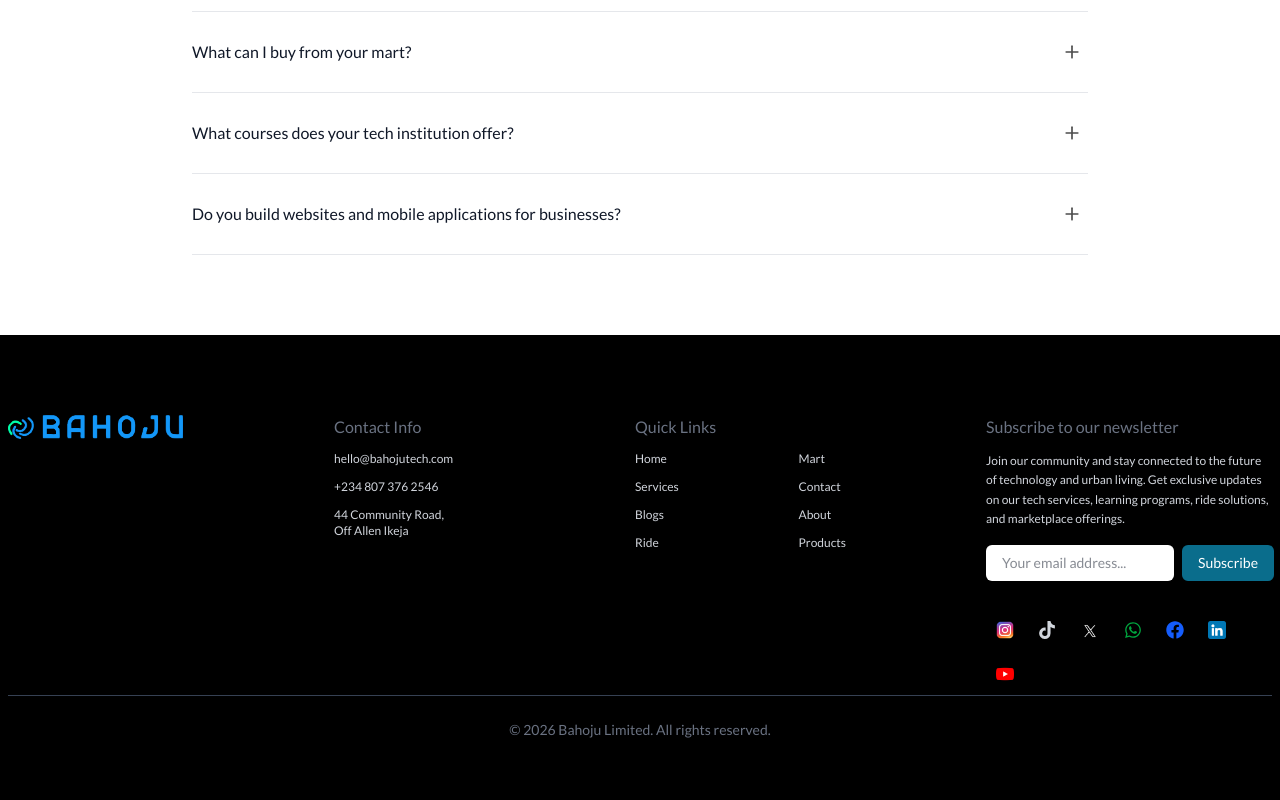
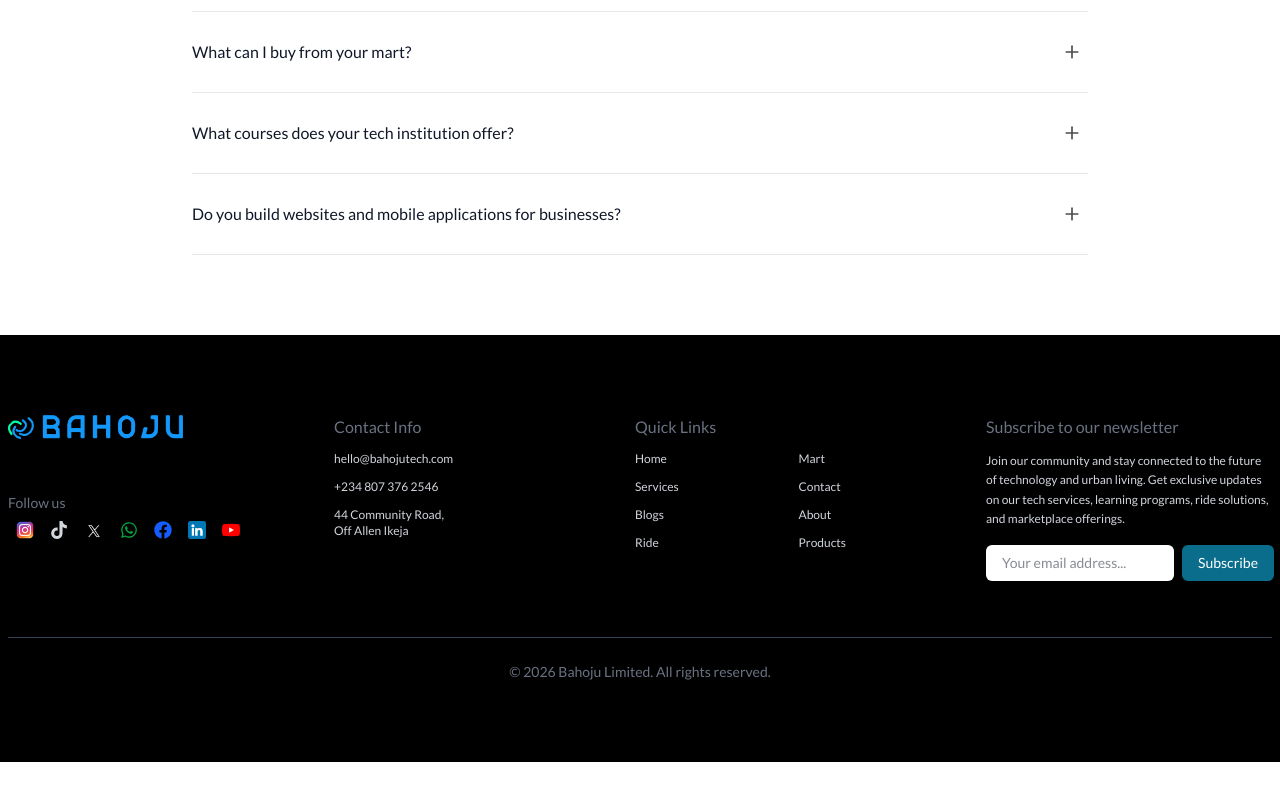
Before and after one commit to Bahoju-Tech/bajohu-tech-website, a React (Vite) app: page / in a window 1280 px wide. Shown: the part 6639-7439 px from the top of the page. After the commit the page ends 7401 px from the top, so only its background shows below. Built offline with nearby package versions, Linux system fonts and the light colour scheme.

Commit message:
new update

```diff
--- a/src/components/Footer.jsx
+++ b/src/components/Footer.jsx
@@ -119,9 +119,9 @@ function Footer() {
             </Link>
 
             {/* Socials */}
-            <div className="lg:translate-y-36 lg:translate-x-245 mb-23">
-              {/* <h4 className="text-gray-500 lato-semibold mt-1 text-sm ">Follow us</h4> */}
-              <div className="flex flex-wrap gap-2">
+            <div className="lg:translate-y-5">
+              <h4 className="text-gray-500 lato-semibold mt-1 text-sm ">Follow us</h4>
+              <div className="flex flex-wrap ">
                 <a
                   href="https://www.instagram.com/bahojutech"
                   className="text-pink-500 hover:text-pink-600 transition-colors p-2 rounded-full hover:bg-pink-50"
```
